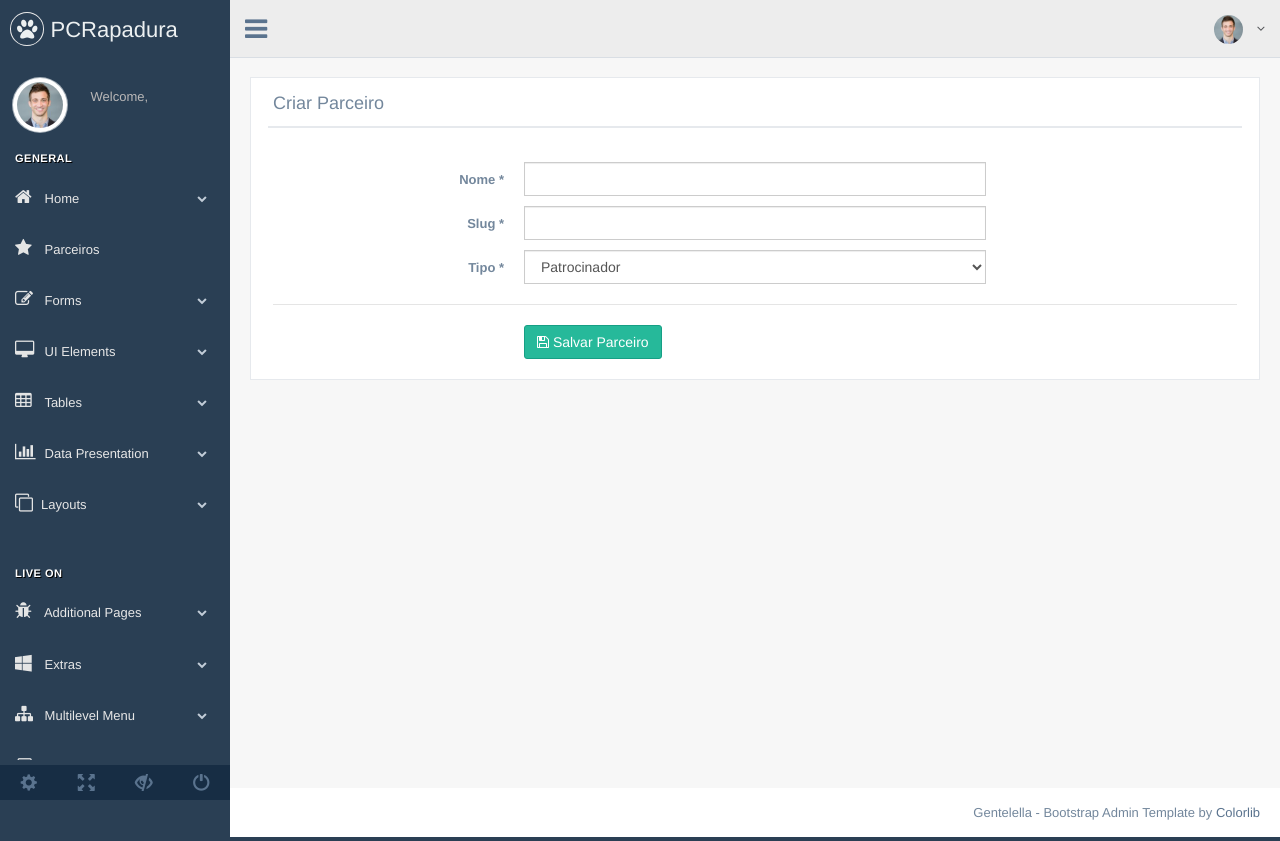
After one commit to PHPcomRapadura/site-principal, a Symfony app: template templates/admin/partner/create.html.twig in a window 1280 px wide. The commit adds this page. Run offline with Twig, Linux system fonts and the light colour scheme; the template is opened without the code that fills it, so the values that code supplies are empty; some libraries are stand-ins or nearby versions.

Commit message:
saving partners in database

```diff
--- /dev/null
+++ b/templates/admin/partner/create.html.twig
@@ -0,0 +1,59 @@
+{% extends 'base_admin.html.twig' %}
+
+{% block title %}
+
+{% endblock %}
+
+{% block body_admin %}
+    <div class="row">
+        <div class="col-md-12 col-sm-12 col-xs-12">
+            <div class="x_panel">
+                <div class="x_title">
+                    <h2>Criar Parceiro</h2>
+                    <ul class="nav navbar-right panel_toolbox">
+                    </ul>
+                    <div class="clearfix"></div>
+                </div>
+                <div class="x_content">
+                    <br />
+                    <form id="partner-frm" method="post" data-parsley-validate class="form-horizontal form-label-left">
+
+                        <div class="form-group">
+                            <label class="control-label col-md-3 col-sm-3 col-xs-12" for="first-name">Nome <span class="required">*</span>
+                            </label>
+                            <div class="col-md-6 col-sm-6 col-xs-12">
+                                <input type="text" name="name" required="required" class="form-control col-md-7 col-xs-12">
+                            </div>
+                        </div>
+                        <div class="form-group">
+                            <label class="control-label col-md-3 col-sm-3 col-xs-12" for="last-name">Slug <span class="required">*</span>
+                            </label>
+                            <div class="col-md-6 col-sm-6 col-xs-12">
+                                <input type="text" name="slug" required="required" class="form-control col-md-7 col-xs-12">
+                            </div>
+                        </div>
+                        <div class="form-group">
+                            <label class="control-label col-md-3 col-sm-3 col-xs-12" for="last-name">Tipo <span class="required">*</span>
+                            </label>
+                            <div class="col-md-6 col-sm-6 col-xs-12">
+                                <select name="type" class="form-control" required>
+                                    <option value="1">Patrocinador</option>
+                                    <option value="2">Apoiador</option>
+                                </select>
+                            </div>
+                        </div>
+                        <div class="ln_solid"></div>
+                        <div class="form-group">
+                            <div class="col-md-6 col-sm-6 col-xs-12 col-md-offset-3">
+                                <button type="submit" class="btn btn-success">
+                                    <i class="fa fa-save"></i> Salvar Parceiro
+                                </button>
+                            </div>
+                        </div>
+
+                    </form>
+                </div>
+            </div>
+        </div>
+    </div>
+{% endblock %}
--- a/templates/base_admin.html.twig
+++ b/templates/base_admin.html.twig
@@ -57,7 +57,7 @@
                                     <li><a href="index3.html">Dashboard3</a></li>
                                 </ul>
                             </li>
-                            <li><a href="{{ path('admin_partner_list') }}"><i class="fa fa-home"></i> Parceiros </a>
+                            <li><a href="{{ path('admin_partner_list') }}"><i class="fa fa-star"></i> Parceiros </a>
                             </li>
                             <li><a><i class="fa fa-edit"></i> Forms <span class="fa fa-chevron-down"></span></a>
                                 <ul class="nav child_menu">
```
Also changed, not shown: src/Controller/Admin/PartnerController.php (+34 -0 lines), src/Entity/Partner.php (+20 -30 lines), templates/admin/partner/index.html.twig (+4 -3 lines).
